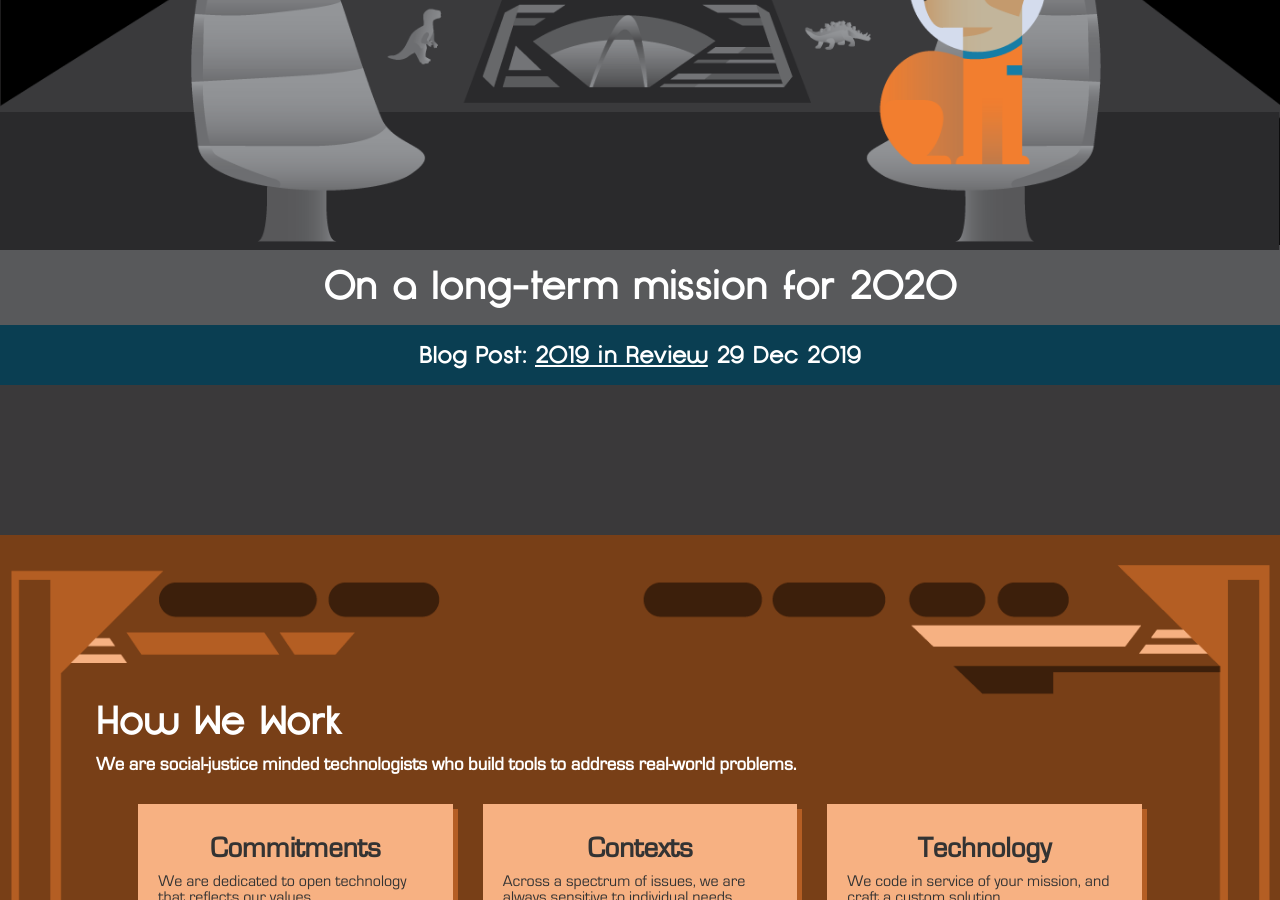
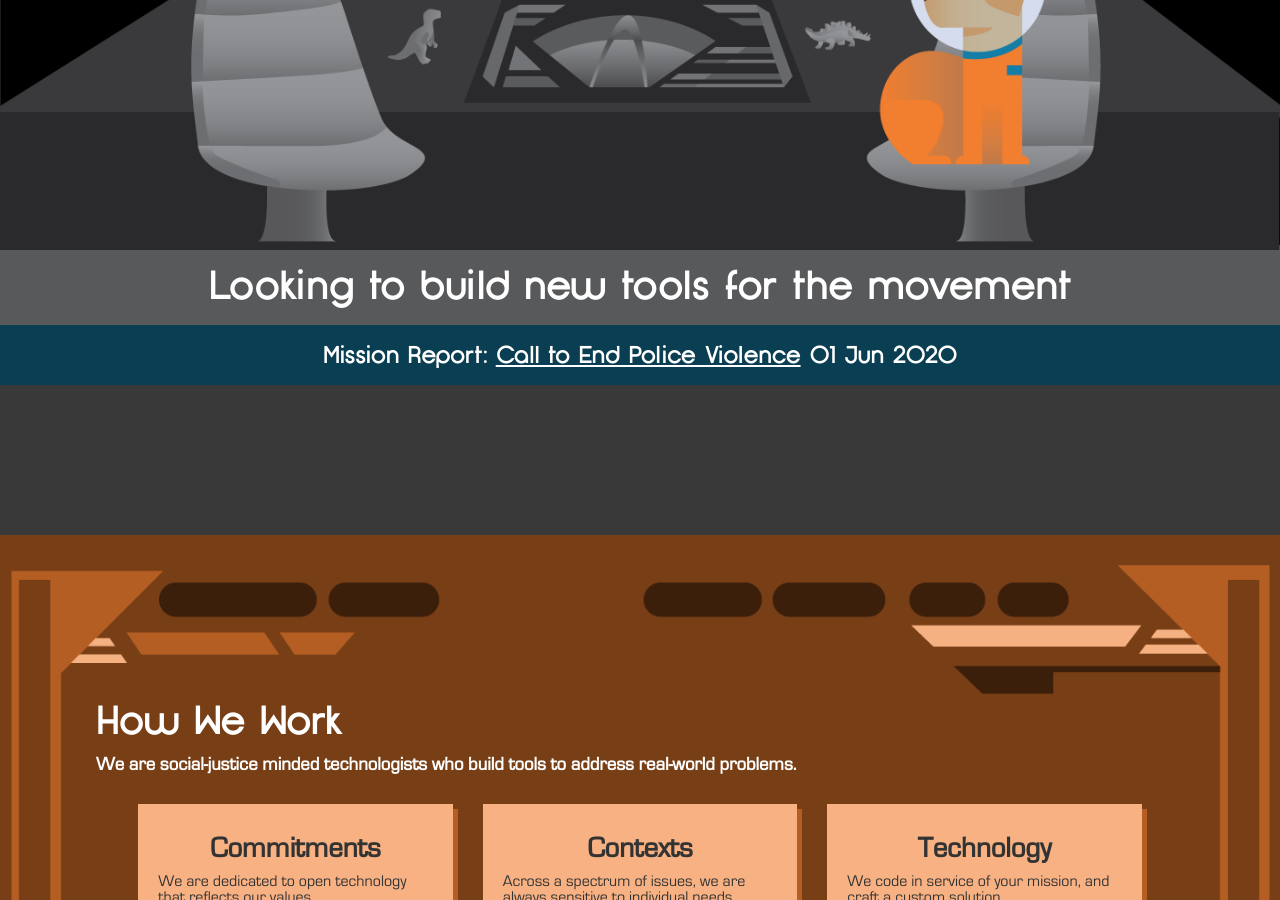
Before and after one commit to spacedogXYZ/spacedogXYZ, a Jekyll site: the page built from index.html, in a window 1280 px wide and 900 px high, scrolled down 578 px. Built offline with Jekyll 4.4.1, drawn with Linux system fonts in a browser that asks for light colours; nearby versions of some CDN libraries; comment, search, counter and statistics services are not loaded; some of the changed lines change nothing that is shown.

Commit message:
add police-violence post
update shedule, location

```diff
--- a/_data/schedule.yml
+++ b/_data/schedule.yml
@@ -1,2 +1,2 @@
-- headline: On a long-term mission for 2020
-  date: 2021-01-01
+- headline: Looking to build new tools for the movement
+  date: 2020-06-02
--- /dev/null
+++ b/_posts/2020-06-01-police-violence.md
@@ -0,0 +1,19 @@
+---
+layout: mission
+title: Call to End Police Violence
+description: 800,000 Calls for Justice
+category: mission
+location: Truckee, California
+map: /static/maps/svg/truckee.svg
+image: /static/clients/actionpac.png
+client_link: <a href="https://theactionpac.com">Action PAC</a>
+---
+
+May 2020 was a terrible month in America. The ongoing horror of systemic racism and unjust use of force against Black Americans reared again into public visibility, with three high-profile murders which inspired national calls for justice.
+
+ActionPAC responded by building microsites with CallPower campaigns embedded at [Run With Maud](https://www.runwithmaud.com/), [Stand With Bre](https://www.standwithbre.com/) and [Justice for Big Floyd](https://www.justiceforbigfloyd.com/). Together, these sites placed over 800,000 calls (peaking at 12 calls per second), by far the biggest month of usage for the tool to date. We are proud for the small role our open technology played in these campaigns, and for the trust our partners have placed in us to scale with them in moments of need.
+
+We have worked in this space for several years, since our early work on [Killed by Cops](/mission/killedbycops) with Color of Change in 2014. We are still shocked and dismayed by the toll that racist and militarized policing takes on our society. We fully support the Movement for Black Lives, and the ongoing community and street actions to force this nation to confront our brutality.
+
+Towards a better world,
+-- Spacedog
```
Also changed, not shown: static/maps/svg/truckee.svg (added).
